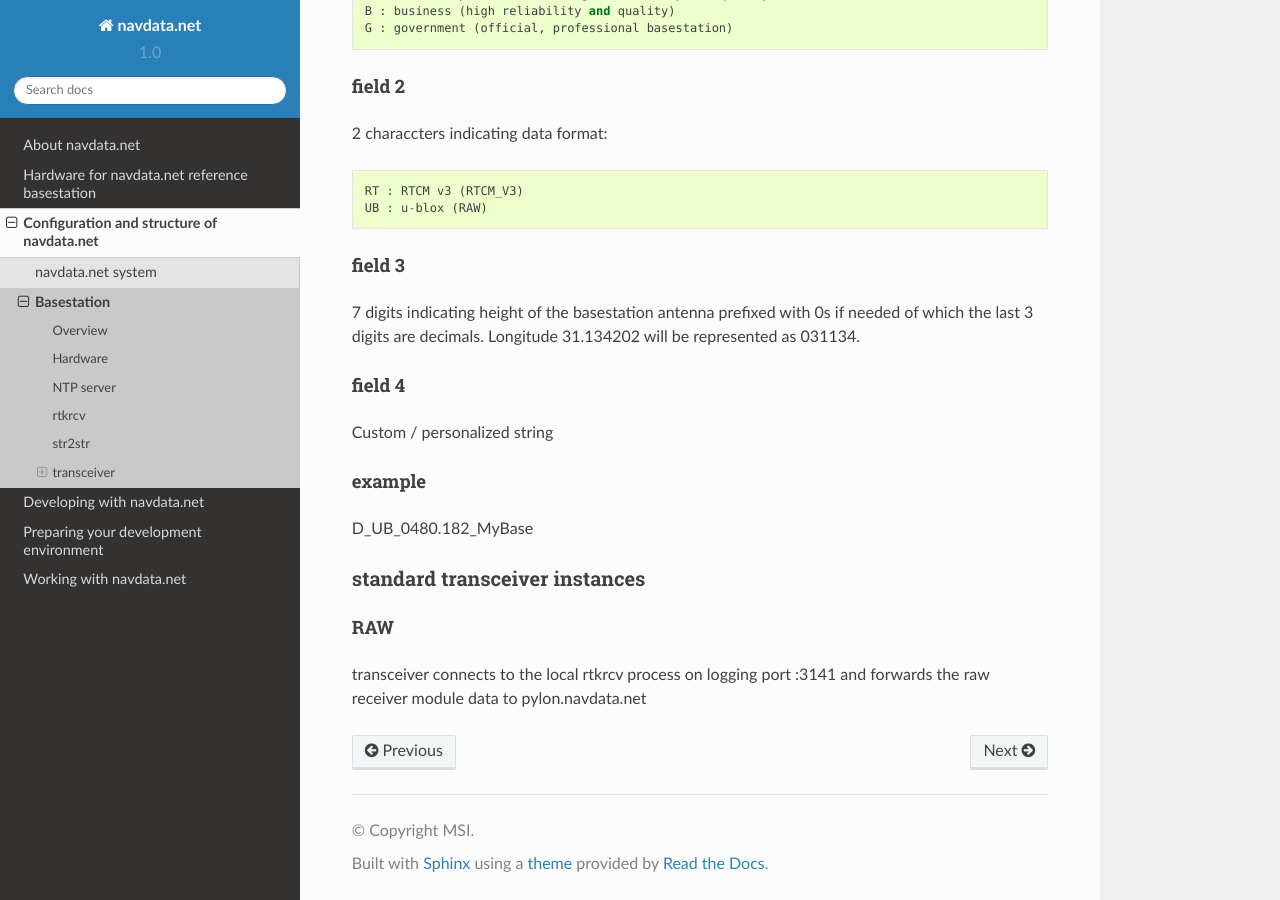
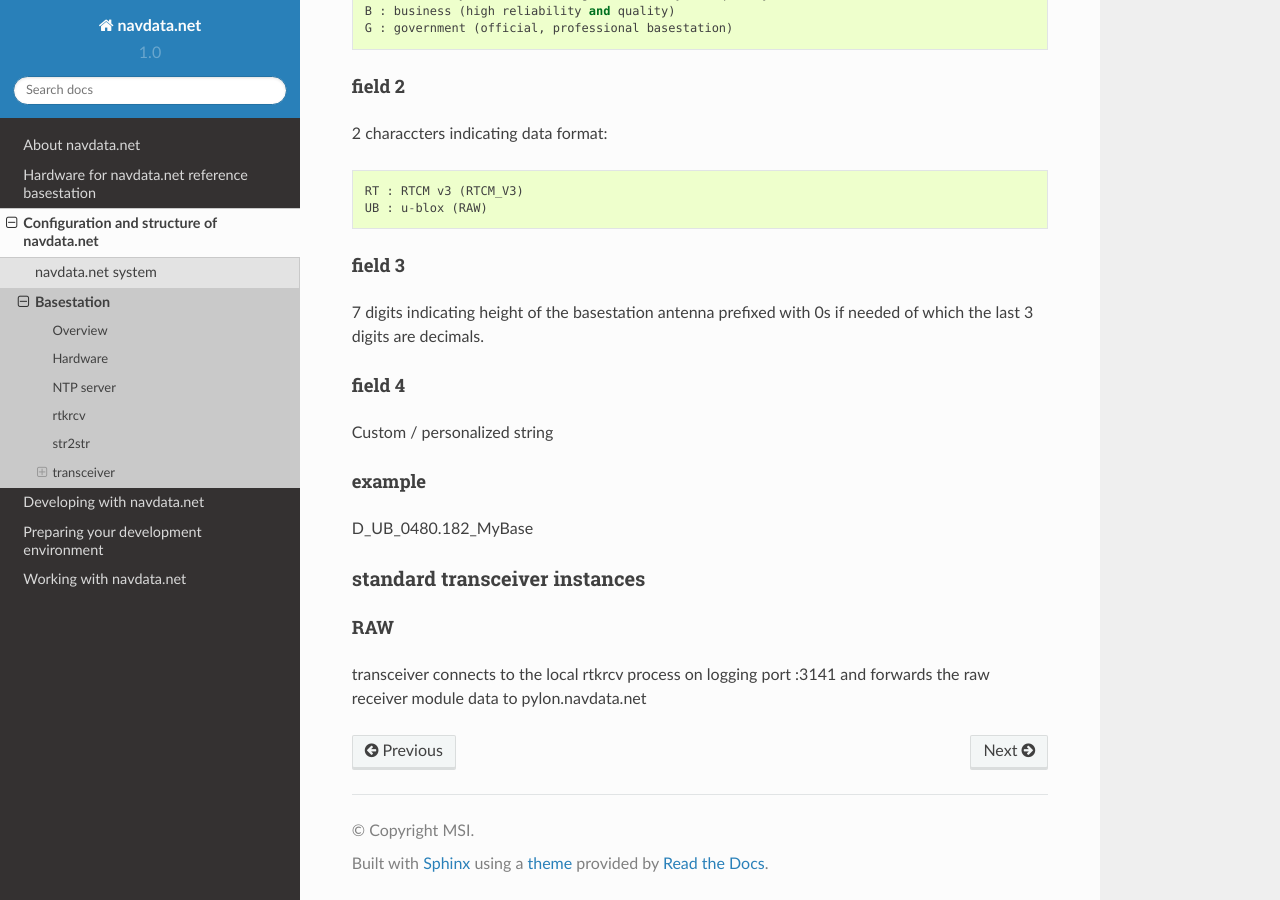
Before and after one commit to navdata-net/documentation, a Sphinx documentation site: the page built from source/configuration/basestation.rst, in a window 1280 px wide and 900 px high, scrolled down 1596 px. Built offline with Sphinx 7.4.7 and the Read the Docs theme 2.0.0, drawn with Linux system fonts in a browser that asks for light colours.

Commit message:
Remove old info

```diff
--- a/source/configuration/basestation.rst
+++ b/source/configuration/basestation.rst
@@ -94,7 +94,6 @@ field 3
 
 7 digits indicating height of the basestation antenna prefixed with 0s if
 needed of which the last 3 digits are decimals.
-Longitude 31.134202 will be represented as 031134.
 
 
 field 4
```
